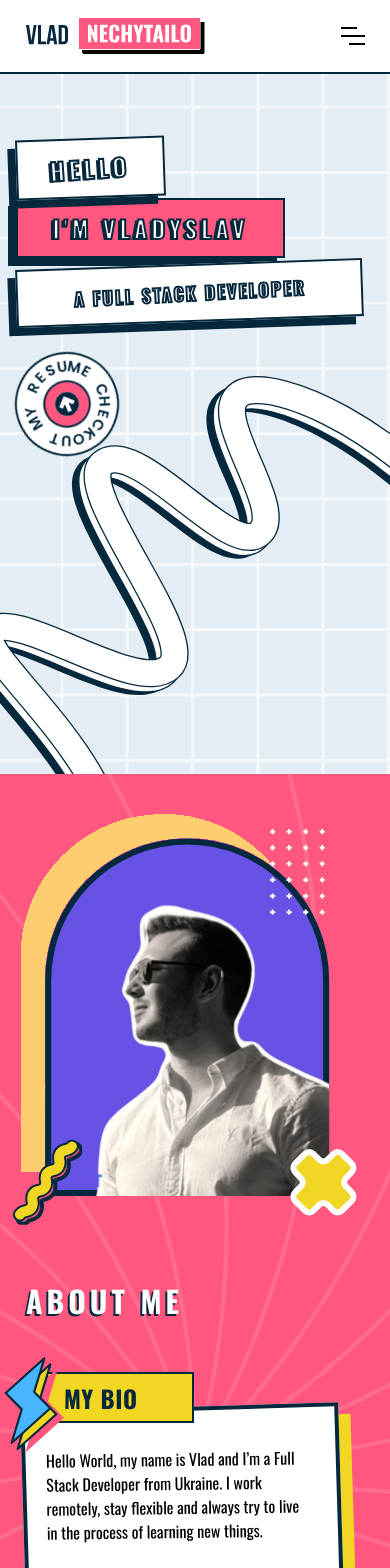
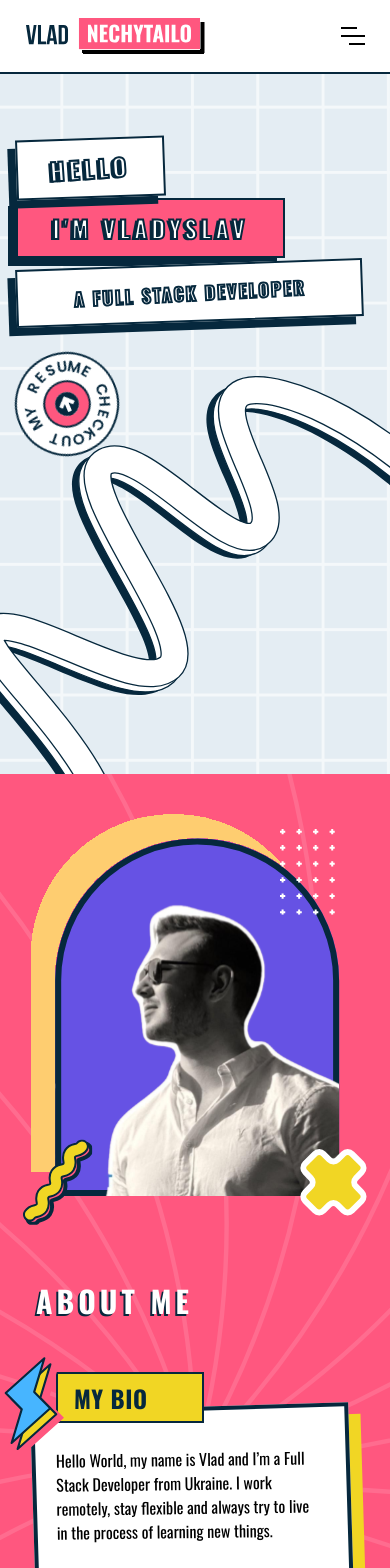
Before and after one commit to Nutopia13/Portfolio-2.0, a React (Vite) app: page / in a window 390 px wide. Shown: the top 1568 px of the page. Built offline with nearby package versions, Linux system fonts and the light colour scheme.

Commit message:
Finally Solved

```diff
--- a/src/Components/About.jsx
+++ b/src/Components/About.jsx
@@ -1,7 +1,6 @@
 import React from 'react'
 import about_pic from '../assets/About_Me.svg'
 import { motion } from "framer-motion"
-import Lighting from './Lighting'
 import check from '../assets/Checkbox_Mob.svg'
 import lighting from '../assets/Full_Lighting.svg'
 
@@ -10,7 +9,7 @@ const About = () => {
 
   return (
     <div className='mx-auto max-h-[1150px] about_inner bg-[120%] bg-center bg-pink'>
-      <div className=' flex flex-wrap md:ml-10 md:space-x-10 md:justify-around lg:max-w-[1500px] md:max-w-[700px] items-center max-w-[370px] justify-center'>
+      <div className=' flex mx-auto flex-wrap md:ml-10 md:space-x-10 md:justify-around lg:max-w-[1500px] md:max-w-[700px] items-center max-w-[370px] justify-center'>
         <motion.img
         initial={{
           x: -200,
```
